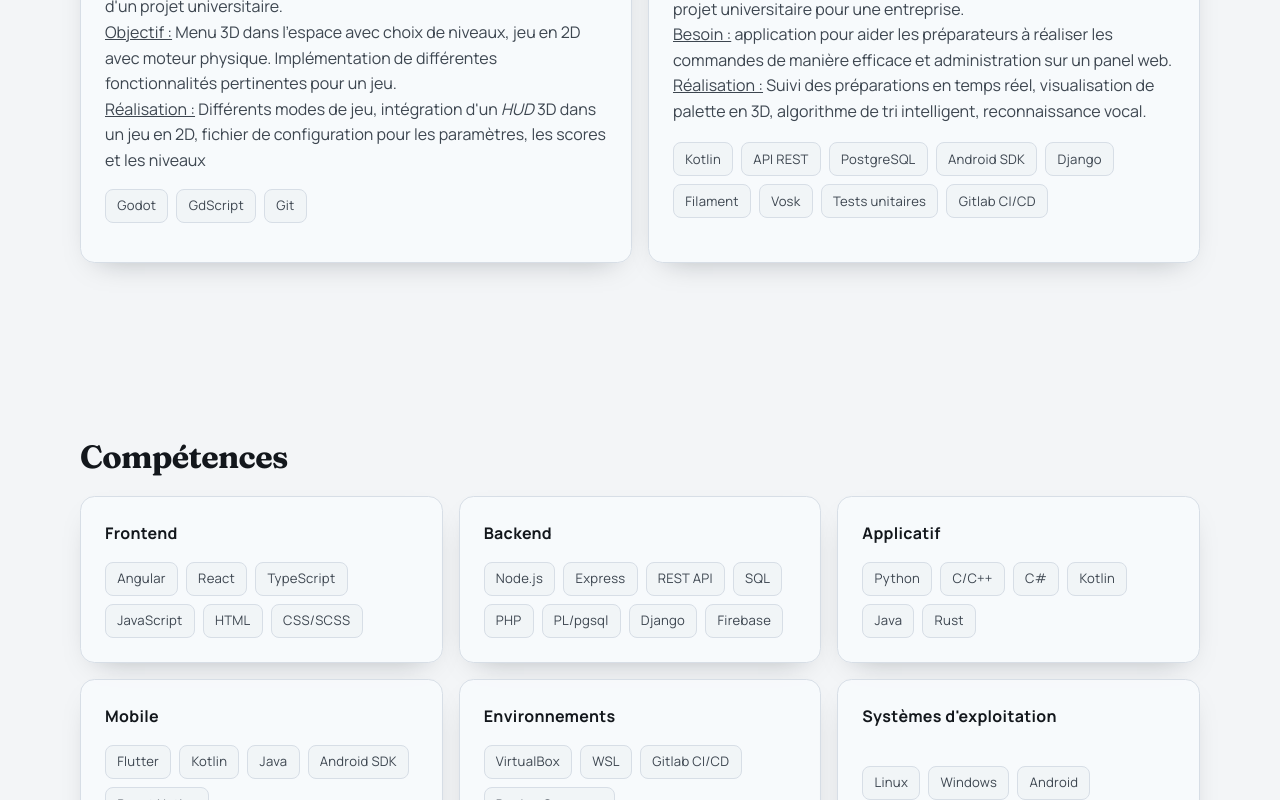
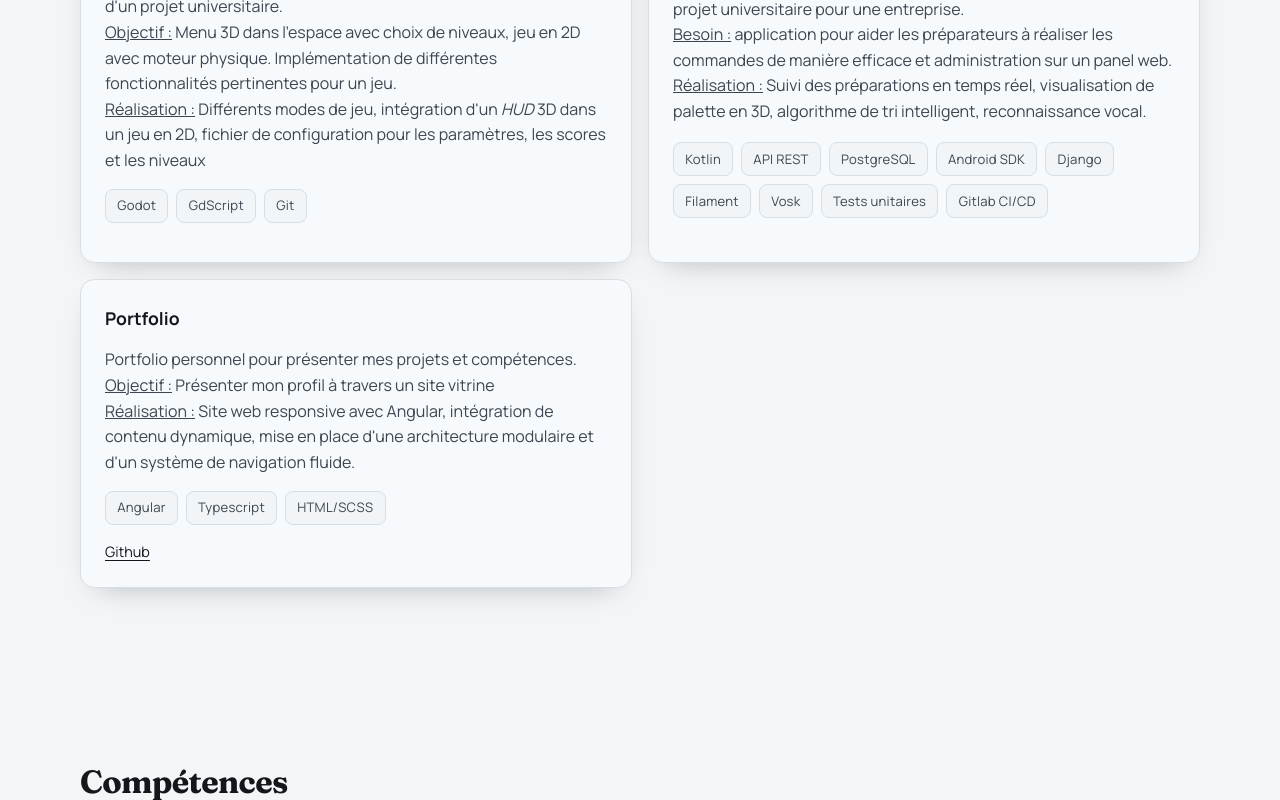
Before and after one commit to endercreeps/portfolio, an Angular app: page / in a window 1280 px wide. Shown: the part 2000-2800 px from the top of the page. Built offline with nearby package versions, Linux system fonts and the light colour scheme.

Commit message:
fix: correct punctuation and formatting in content files

```diff
--- a/src/app/data/content.en.ts
+++ b/src/app/data/content.en.ts
@@ -11,7 +11,7 @@ export const CONTENT_EN: PortfolioContent = {
     { id: 'skills', label: 'Skills' },
     { id: 'experience', label: 'Experience' },
     { id: 'school', label: 'Studies' },
-    { id: 'contact', label: 'Contact' }
+    { id: 'contact', label: 'Contact' },
   ],
   hero: {
     badge: 'Corentin PHILYS',
@@ -20,7 +20,7 @@ export const CONTENT_EN: PortfolioContent = {
       'I design and build robust, performant and maintainable web, mobile, desktop and native applications.',
     ctaContact: 'Contact me',
     ctaProjects: 'View my projects',
-    ctaCv: 'Download my resume'
+    ctaCv: 'Download my resume',
   },
   sectionTitles: {
     about: 'About',
@@ -28,20 +28,21 @@ export const CONTENT_EN: PortfolioContent = {
     projects: 'Projects',
     skills: 'Skills',
     experience: 'Experience',
-    school: "Studies",
-    contact: 'Contact'
+    school: 'Studies',
+    contact: 'Contact',
   },
   labels: {
-    inProgress: "Diploma in progress"
+    inProgress: 'Diploma in progress',
   },
   about: {
     title: 'Profile',
     paragraphs: [
-      "As a student of application development, I specialize in designing interactive applications and modern interfaces.",
-      "I have gained practical experience through the development of applications for connected interactive kiosks, using Angular for web interfaces and C# for various middleware services, as well as through projects in React Native, Java/Kotlin (Android), and Rust.",
-      "I am particularly interested in code quality and creating robust solutions integrated into real-world environments.",
-      "I am looking for a work-study program that will allow me to strengthen my web and application development skills within a technical team where I can actively contribute to concrete projects.",
-      "Curious, self-motivated, and problem-solving oriented, I bring the ability to adapt quickly, an analytical approach, and a genuine motivation to learn and produce reliable, maintainable solutions."]
+      'As a student of application development, I specialize in designing interactive applications and modern interfaces.',
+      'I have gained practical experience through the development of applications for connected interactive kiosks, using Angular for web interfaces and C# for various middleware services, as well as through projects in React Native, Java/Kotlin (Android), and Rust.',
+      'I am particularly interested in code quality and creating robust solutions integrated into real-world environments.',
+      'I am looking for a work-study program that will allow me to strengthen my web and application development skills within a technical team where I can actively contribute to concrete projects.',
+      'Curious, self-motivated, and problem-solving oriented, I bring the ability to adapt quickly, an analytical approach, and a genuine motivation to learn and produce reliable, maintainable solutions.',
+    ],
   },
   interests: [
     'Programming',
@@ -58,42 +59,60 @@ export const CONTENT_EN: PortfolioContent = {
       summary:
         'Space shooter-style game built using the Godot game engine as part of a university project.\n__Objective:__ 3D menu in space with level selection, 2D game with a physics engine. Implementation of various features relevant to a game.\n__Achievements:__ Different game modes, integration of a 3D HUD into a 2D game, configuration file for settings, scores, and levels',
       stack: ['Godot', 'GdScript', 'Git'],
-      links: {
-      }
+      links: {},
     },
     {
       title: 'Aramis',
-      summary: 'Mobile app and web-based supervisor interface developed as part of a university project for a company.\n__Requirements:__ An app to help order pickers process orders efficiently, along with a web-based administration panel.\n__Features:__ Real-time order tracking, 3D pallet visualization, intelligent sorting algorithm, voice recognition.',
-    stack: ['Kotlin', 'API REST', 'PostgreSQL', 'Android SDK', 'Django', 'Filament', 'Vosk', 'Tests unitaires', 'Gitlab CI/CD'],
+      summary:
+        'Mobile app and web-based supervisor interface developed as part of a university project for a company.\n__Requirements:__ An app to help order pickers process orders efficiently, along with a web-based administration panel.\n__Features:__ Real-time order tracking, 3D pallet visualization, intelligent sorting algorithm, voice recognition.',
+      stack: [
+        'Kotlin',
+        'API REST',
+        'PostgreSQL',
+        'Android SDK',
+        'Django',
+        'Filament',
+        'Vosk',
+        'Tests unitaires',
+        'Gitlab CI/CD',
+      ],
+      links: {},
+    },
+    {
+      title: 'Portfolio',
+      summary:
+        "Personal portfolio to showcase my projects and skills.\\n__Objective:__ To present my profile through a showcase website\\__Features:__ Responsive website built with Angular, integration of dynamic content, implementation of a modular architecture and a seamless navigation system.",
+      stack: ['Angular', 'Typescript', 'HTML/SCSS'],
       links: {
-      }
-    }
+        repository: 'https://github.com/endercreeps/portfolio/',
+      },
+    },
   ],
   skills: [
     {
       category: 'Frontend',
-      items: ['Angular', 'React', 'TypeScript', 'JavaScript', 'HTML', 'CSS/SCSS']
+      items: ['Angular', 'React', 'TypeScript', 'JavaScript', 'HTML', 'CSS/SCSS'],
     },
     {
       category: 'Backend',
-      items: ['Node.js', 'Express', 'REST API', 'SQL', 'PHP', ' PL/pgsql', 'Django', 'Firebase']
+      items: ['Node.js', 'Express', 'REST API', 'SQL', 'PHP', ' PL/pgsql', 'Django', 'Firebase'],
     },
     {
       category: 'Application',
-      items: ['Python', 'C/C++', 'C#', 'Kotlin', 'Java', 'Rust']
+      items: ['Python', 'C/C++', 'C#', 'Kotlin', 'Java', 'Rust'],
     },
     {
       category: 'Mobile',
-      items: ['Flutter', 'Kotlin', 'Java', 'Android SDK', 'React Native']
+      items: ['Flutter', 'Kotlin', 'Java', 'Android SDK', 'React Native'],
     },
     {
       category: 'Environments',
-      items: ['VirtualBox', 'WSL', 'Gitlab CI/CD', 'Docker Compose']
+      items: ['VirtualBox', 'WSL', 'Gitlab CI/CD', 'Docker Compose'],
     },
     {
-      category: "Operating System",
-      items: ['Linux', 'Windows', 'Android']
-    }
+      category: 'Operating System',
+      items: ['Linux', 'Windows', 'Android'],
+    },
   ],
   experiences: [
     {
@@ -101,23 +120,23 @@ export const CONTENT_EN: PortfolioContent = {
       company: 'IPM France',
       period: '09/2025 - 08/2026',
       details: [
-        "Teamwork, formalizing client requirements",
-        "Optimizing a complex web application (Angular)",
-        "Development of a service for proprietary middleware to support a Vital reader (PAX, Vit@Jour) in C#",
-        "Refactoring of a service that reads Vitale cards using a PC/SC card reader",
-        "Tools: Console POC, Gitlab/Gitea server setup, build pipeline and Jenkins/Gitlab plugins"
-      ]
+        'Teamwork, formalizing client requirements',
+        'Optimizing a complex web application (Angular)',
+        'Development of a service for proprietary middleware to support a Vital reader (PAX, Vit@Jour) in C#',
+        'Refactoring of a service that reads Vitale cards using a PC/SC card reader',
+        'Tools: Console POC, Gitlab/Gitea server setup, build pipeline and Jenkins/Gitlab plugins',
+      ],
     },
     {
       role: '[Internship] Software development for interactive kiosks',
       company: 'IPM France',
       period: '03/2025 - 06/2025',
       details: [
-        "Teamwork, defining client requirements",
-        "Optimizing a complex web application (Angular) with bugs fixes, new features and Angular8 to Angular19 migration",
-        "Creating and optimizing demo web applications (Angular)"
-      ]
-    }
+        'Teamwork, defining client requirements',
+        'Optimizing a complex web application (Angular) with bugs fixes, new features and Angular8 to Angular19 migration',
+        'Creating and optimizing demo web applications (Angular)',
+      ],
+    },
   ],
   school: [
     {
@@ -133,11 +152,12 @@ export const CONTENT_EN: PortfolioContent = {
       actual: false,
     },
     {
-      diplome: '[High school diploma] General (Mathematics, Computer Science, Physics and Chemistry) **Good grade**',
+      diplome:
+        '[High school diploma] General (Mathematics, Computer Science, Physics and Chemistry) **Good grade**',
       school: 'Lycée Édouard Branly, Lyon 05, Rhône (69)',
       period: '09/2021 - 07/2023',
       actual: false,
-    }
+    },
   ],
   contact: {
     title: 'Let us discuss your needs',
@@ -149,9 +169,9 @@ export const CONTENT_EN: PortfolioContent = {
     email: '',
     linkedin: 'https://www.linkedin.com/in/philysc',
     github: 'https://github.com/endercreeps',
-    location: 'Lyon (69) / Avignon (84), France'
+    location: 'Lyon (69) / Avignon (84), France',
   },
   footer: {
-    rights: '© 2026 Corentin PHILYS - All rights reserved.'
-  }
+    rights: '© 2026 Corentin PHILYS - All rights reserved.',
+  },
 };
--- a/src/app/data/content.fr.ts
+++ b/src/app/data/content.fr.ts
@@ -66,6 +66,14 @@ export const CONTENT_FR: PortfolioContent = {
       summary: "Application mobile et interface superviseur web dans le cadre d'un projet universitaire pour une entreprise.\n__Besoin :__ application pour aider les préparateurs à réaliser les commandes de manière efficace et administration sur un panel web.\n__Réalisation :__ Suivi des préparations en temps réel, visualisation de palette en 3D, algorithme de tri intelligent, reconnaissance vocal.",
       stack: ['Kotlin', 'API REST', 'PostgreSQL', 'Android SDK', 'Django', 'Filament', 'Vosk', 'Tests unitaires', 'Gitlab CI/CD'],
       links: {
+      }
+    },
+    {
+      title: 'Portfolio',
+      summary: "Portfolio personnel pour présenter mes projets et compétences.\n__Objectif :__ Présenter mon profil à travers un site vitrine\n__Réalisation :__ Site web responsive avec Angular, intégration de contenu dynamique, mise en place d'une architecture modulaire et d'un système de navigation fluide.",
+      stack: ['Angular', 'Typescript', 'HTML/SCSS'],
+      links: {
+        repository: "https://github.com/endercreeps/portfolio/"
       }
     }
   ],
--- a/src/app/data/site.config.ts
+++ b/src/app/data/site.config.ts
@@ -4,9 +4,9 @@ export const SITE_CONFIG = {
   cvPath: '/cv/cv.pdf',
   seo: {
     fr: {
-      title: 'Portfolio | Developpeur Full Stack',
+      title: 'Portfolio | Développeur  Full Stack',
       description:
-        'Portfolio one-page professionnel orienté developpement applicatif full stack, disponible en francais et anglais.'
+        'Portfolio one-page professionnel orienté développement applicatif full stack, disponible en francais et anglais.'
     },
     en: {
       title: 'Portfolio | Full Stack Developer',
--- a/src/app/sections/projects/projects.component.html
+++ b/src/app/sections/projects/projects.component.html
@@ -15,7 +15,7 @@
               <a [href]="project.links.demo" target="_blank" rel="noopener noreferrer">Demo</a>
             }
             @if (project.links.repository) {
-              <a [href]="project.links.repository" target="_blank" rel="noopener noreferrer">Repository</a>
+              <a [href]="project.links.repository" target="_blank" rel="noopener noreferrer">Github</a>
             }
           </div>
         </article>
```
